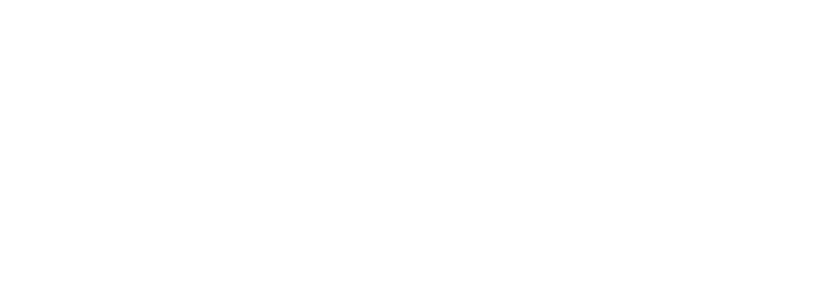
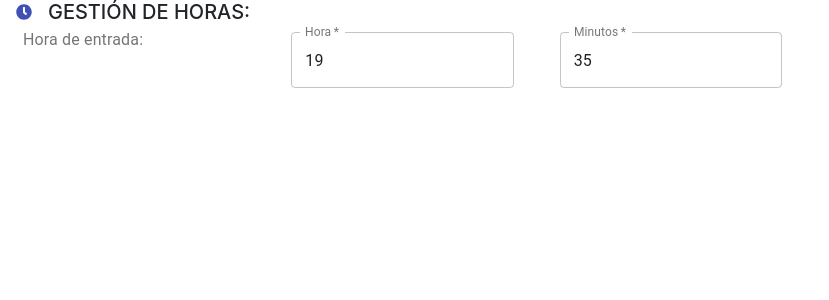
Before and after one commit to Timetable-management/FrontPage, a React (Create React App) app: page /principalPage in a window 1280 px wide. Shown: the top 300 px of the page, without its empty margins (0-829 px from the left). Built offline with nearby package versions, Linux system fonts and the light colour scheme; the HTML template or start-up script is replaced by a standard one.

Commit message:
trabajando en el componente de registro de horas

```diff
--- a/src/App.js
+++ b/src/App.js
@@ -1,16 +1,29 @@
-import React from 'react';
+import React, { useState } from 'react';
 import './App.scss';
 import { BrowserRouter as Router, Route } from 'react-router-dom';
-import Home from './LogIn/Home'
+import Home from './LogIn/Home';
+import UserPage from './PrincipalPage/UserPage';
+import PrincipalPage from './PrincipalPage/PrincipalPage';
+import MyContext from './context';
 
 function App() {
 
+  const [hooksState, setHooksState] = useState({
+
+  });
+
+  const stateAndFunction = {hooksState, setHooksState}
+
   return (
-    <div className="App">
-      <Router>
-        <Route path="/" exact component={Home} />
-      </Router>
-    </div>
+    <MyContext.Provider value={stateAndFunction}>
+      <div className="App">
+        <Router>
+          <Route path="/" exact component={Home} />
+          <Route path="/employee" component={UserPage} />
+          <Route path="/principalPage" component={PrincipalPage}/>
+        </Router>
+      </div>
+    </MyContext.Provider>
   );
 }
 
--- a/src/LogIn/Home.js
+++ b/src/LogIn/Home.js
@@ -27,9 +27,9 @@ function Home() {
     let renderSwitch = () => {
         switch (menuItemSelected) {
             case 'SignIn':
-                return (<SignIn />)
+                return (<SignIn/>)
             case 'LogIn':
-                return (<LogIn />)
+                return (<LogIn/>)
         }
     }
 
--- a/src/LogIn/SignIn.js
+++ b/src/LogIn/SignIn.js
@@ -6,23 +6,14 @@ import Icon from '@material-ui/core/Icon';
 import './SignIn.scss';
 import { FontAwesomeIcon } from '@fortawesome/react-fontawesome';
 import { faEye, faEyeSlash } from '@fortawesome/free-solid-svg-icons';
-
-
 import clsx from 'clsx';
 import IconButton from '@material-ui/core/IconButton';
 import Input from '@material-ui/core/Input';
-import FilledInput from '@material-ui/core/FilledInput';
-import OutlinedInput from '@material-ui/core/OutlinedInput';
 import InputLabel from '@material-ui/core/InputLabel';
 import InputAdornment from '@material-ui/core/InputAdornment';
-import FormHelperText from '@material-ui/core/FormHelperText';
 import FormControl from '@material-ui/core/FormControl';
-import Visibility from '@material-ui/icons/Visibility';
-import VisibilityOff from '@material-ui/icons/VisibilityOff';
 
-
-
-
+import { Alert } from 'reactstrap';
 
 
 
@@ -42,13 +33,39 @@ function SignIn() {
   const classes = useStyles();
 
   //Boton submit del formulario
-  const submitInfo = (event) => {
+  const submitInfo = async(event) => {
     event.preventDefault();
-    if (data.contraseña === repeatpassword.repeatpassword && data.contraseña !== ""){
-      console.log('IGUALES')
-    }else{
-      console.log('DIFERENTES')
+
+    await fetch('https://timetable-managment-backend.herokuapp.com/signIn',{
+      method: 'POST',
+      // mode: "no-cors",
+      headers:{
+        'Accept': 'application/json',
+        'Content-Type': 'application/json'
+      },
+      body: JSON.stringify({
+        nombre: data.nombre,
+        primerApellido: data.primerApellido,
+        segundoApellido: data.segundoApellido,
+        correo: data.correo,
+        cargo: data.cargo,
+        contraseña: data.contraseña
+      })
+    })
+  }
+  //Array de checkEmptyFields
+  const [checkEmptyFields, setCheckEmptyFields] = useState([])
+  //Comprobamos que campos del formulario NO estan rellenos
+  let checkFillFields = () => {
+    setCheckEmptyFields([])
+    let prueba = []
+    for (const prop in data) {
+      if (data[prop] === ""){
+        prueba.push(prop)
+      }
     }
+    setCheckEmptyFields(prueba)
+    console.log(checkEmptyFields)
   }
   //Estado con los datos del formulario
   const [data, updateData] = useState({
@@ -63,10 +80,13 @@ function SignIn() {
   const [repeatpassword, setRepeatpassword] = useState({
     repeatpassword: ""
   })
+  //Estado de OK/KO contraseña para ver mensaje de error
+  const [checkPassword, setCheckPassword] = useState(true);
   //ver/ocultar contraseña
   const [viewPassword, setViewPassword] = useState(false);
   const eye = <FontAwesomeIcon icon={faEye} size="xs"/>
   const eyeSlash = <FontAwesomeIcon icon={faEyeSlash} size="xs"/>
+
 
   return (
     <div className="SignIn">
@@ -75,27 +95,27 @@ function SignIn() {
           <div className="col-12">
             <TextField id="nombre" label="Nombre" type="text" name="nombre"
               value={data.nombre}
-              onChange={(event) => updateData({ ...data, nombre: event.target.value })} />
+              onChange={(event) => updateData({ ...data, nombre: event.target.value })} required/>
           </div>
           <div className="col-12">
             <TextField id="primerApellido" label="Primer apellido" type="text" name="primerApellido"
               value={data.primerApellido}
-              onChange={(event) => updateData({ ...data, primerApellido: event.target.value })} />
+              onChange={(event) => updateData({ ...data, primerApellido: event.target.value })} required/>
           </div>
           <div className="col-12">
             <TextField id="segundoApellido" label="Segundo apellido" type="text" name="segundoApellido"
               value={data.segundoApellido}
-              onChange={(event) => updateData({ ...data, segundoApellido: event.target.value })} />
+              onChange={(event) => updateData({ ...data, segundoApellido: event.target.value })} required/>
           </div>
           <div className="col-12">
             <TextField id="correo" label="Email" type="email" name="correo"
               value={data.correo}
-              onChange={(event) => updateData({ ...data, correo: event.target.value })} />
+              onChange={(event) => updateData({ ...data, correo: event.target.value })} required/>
           </div>
           <div className="col-12">
             <TextField id="cargo" label="Cargo" type="text" name="cargo"
               value={data.cargo}
-              onChange={(event) => updateData({ ...data, cargo: event.target.value })} />
+              onChange={(event) => updateData({ ...data, cargo: event.target.value })} required/>
           </div>
           <div className="col-12">
             <FormControl className={clsx(classes.margin, classes.textField)}>
@@ -150,6 +170,26 @@ function SignIn() {
               Enviar
             </Button>
           </div>
+          <div className="col-12">
+            {checkPassword != true &&
+              <Alert className="alert" color="danger">
+              Las contraseñas no coinciden
+            </Alert>
+            }
+          </div>
+          <div className="col-12">
+            {checkEmptyFields.length !== 0 &&
+              <Alert  className="alert" color="danger">
+                Rellena todos los campos
+              </Alert>}
+            {/* {checkEmptyFields.length !== 0 &&
+              <Alert color="danger">
+              te falta por rellenar:
+                {checkEmptyFields.map(x =>
+                  <p>{x}</p>)}
+              </Alert>
+            } */}
+          </div>
         </div>
       </form>
     </div>
--- a/src/LogIn/SignIn.scss
+++ b/src/LogIn/SignIn.scss
@@ -1,6 +1,10 @@
-
-.aligItems{
+.SignIn{
+   & .aligItems{
     display: flex;
     justify-content: center;
     margin: 20px 0;
+    }
+    & .alert {
+        font-size: x-small !important;
+    }
 }
--- /dev/null
+++ b/src/PrincipalPage/PrincipalPage.js
@@ -0,0 +1,10 @@
+import React from 'react';
+import TimeRegistration from './TimeRegistration';
+
+function PrincipalPage(){
+    return(
+        <TimeRegistration/>
+    )
+}
+
+export default PrincipalPage;
--- /dev/null
+++ b/src/PrincipalPage/TimeRegistration.js
@@ -0,0 +1,111 @@
+import React, { useState, useEffect, useContext } from 'react';
+import { makeStyles } from '@material-ui/core/styles';
+import TextField from '@material-ui/core/TextField';
+import Button from '@material-ui/core/Button';
+import Icon from '@material-ui/core/Icon';
+import { FontAwesomeIcon } from '@fortawesome/react-fontawesome';
+import clsx from 'clsx';
+import IconButton from '@material-ui/core/IconButton';
+import Input from '@material-ui/core/Input';
+import InputLabel from '@material-ui/core/InputLabel';
+import InputAdornment from '@material-ui/core/InputAdornment';
+import FormControl from '@material-ui/core/FormControl';
+import { faClock } from '@fortawesome/free-solid-svg-icons';
+import MyContext from '../context';
+import './TimeRegistration.scss';
+
+
+function TimeRegistration() {
+
+    //Material UI styles
+    const useStyles = makeStyles((theme) => ({
+        root: {
+            '& > *': {
+                margin: theme.spacing(1),
+                width: '25ch',
+            },
+        },
+        button: {
+            margin: theme.spacing(1),
+        },
+    }));
+
+    //Clock Icon
+    const clock = <FontAwesomeIcon icon={faClock} size="fa-3x" color="#3F51B5" />
+
+    //------START STATE:------
+    const contextInfo = useContext(MyContext); //Global Context
+
+    //To get actual minutes and seconds
+    let date = new Date();
+
+    const [timeTable, setTimeTable] = useState({
+        startWorkHours: date.getHours(),
+        startWorkMinutes: date.getMinutes(),
+        startPauseHours: 0,
+        startPauseMinutes: 0,
+        stopPauseHours: 0,
+        stopPauseMinutes: 0,
+        stopWorkHours: 0,
+        stopWorkMinutes: 0
+    })
+    //------END STATE:------
+
+    //Copy the timeTable state to the context every time that this state change
+    let updateComponentToContext = () => {
+        contextInfo.setHooksState({ ...contextInfo.hooksState, timeTable })
+    }
+    useEffect(() => { updateComponentToContext() }, [timeTable]);
+    const classes = useStyles();
+
+    //Button on submit
+    let submitInfo = () => {
+        console.log('Formulario enviado')
+    }
+
+    return (
+        <div className="container-fluid timeRegistration">
+            <div className="row alignItems">
+                <div className="clockIcon">{clock}</div>
+                <h5>GESTIÓN DE HORAS:</h5>
+            </div>
+
+            <div className="row timeForm">
+                <form className={classes.root} noValidate autoComplete="off" onSubmit={(event) => submitInfo(event)} style={{ display: "flex" }}>
+                    <div className="col">
+                        <InputLabel htmlFor="Hora de entrada:">Hora de entrada:</InputLabel>
+                    </div>
+                    <div className="col">
+                        <TextField
+                            id="outlined-helperText"
+                            label="Hora"
+                            defaultValue={timeTable.startWorkHours}
+                            variant="outlined"
+                            onChange={(event) => setTimeTable({ ...timeTable, startWorkHours: event.target.value })} required />
+                    </div>
+                    <div className="col">
+                        <TextField
+                            id="outlined-helperText"
+                            label="Minutos"
+                            defaultValue={timeTable.startWorkMinutes}
+                            variant="outlined"
+                            onChange={(event) => setTimeTable({ ...timeTable, startWorkMinutes: event.target.value })} required />
+                    </div>
+
+                    {/*
+                    <Button
+                        type="submit"
+                        variant="contained"
+                        color="primary"
+                        className={classes.button}
+                        endIcon={<Icon>send</Icon>}
+                    >
+                        Enviar
+                    </Button> */}
+                </form>
+            </div>
+        </div>
+    );
+}
+
+export default TimeRegistration;
--- /dev/null
+++ b/src/PrincipalPage/TimeRegistration.scss
@@ -0,0 +1,27 @@
+.timeRegistration {
+    & h5 {
+        margin: 0;
+    }
+
+    & .alignItems {
+        display: flex;
+        align-items: center;
+    }
+
+    & .clockIcon {
+        margin: 0 16px;
+    }
+
+    & .timeForm {
+        & .aligItems {
+            display: flex;
+            justify-content: center;
+            margin: 20px 0;
+        }
+
+        & .alert {
+            font-size: x-small !important;
+        }
+    }
+
+}
--- /dev/null
+++ b/src/PrincipalPage/UserPage.js
@@ -0,0 +1,18 @@
+import React, { useState, useEffect, useContext } from 'react';
+import MyContext from '../context';
+
+function UserPage(){
+
+    const contextInfo = useContext(MyContext);
+
+    return(
+        <div className="UserPage">
+            <p>{contextInfo.hooksState.name}</p>
+            < button onClick = {
+                (() => contextInfo.setHooksState({...contextInfo.hooksState, name: 'Luis'}))
+            }> X </button>
+        </div>
+    )
+}
+
+export default UserPage;
--- /dev/null
+++ b/src/context.js
@@ -0,0 +1,5 @@
+import {createContext} from 'react';
+
+const MyContext = createContext(null);
+
+export default MyContext;
```
